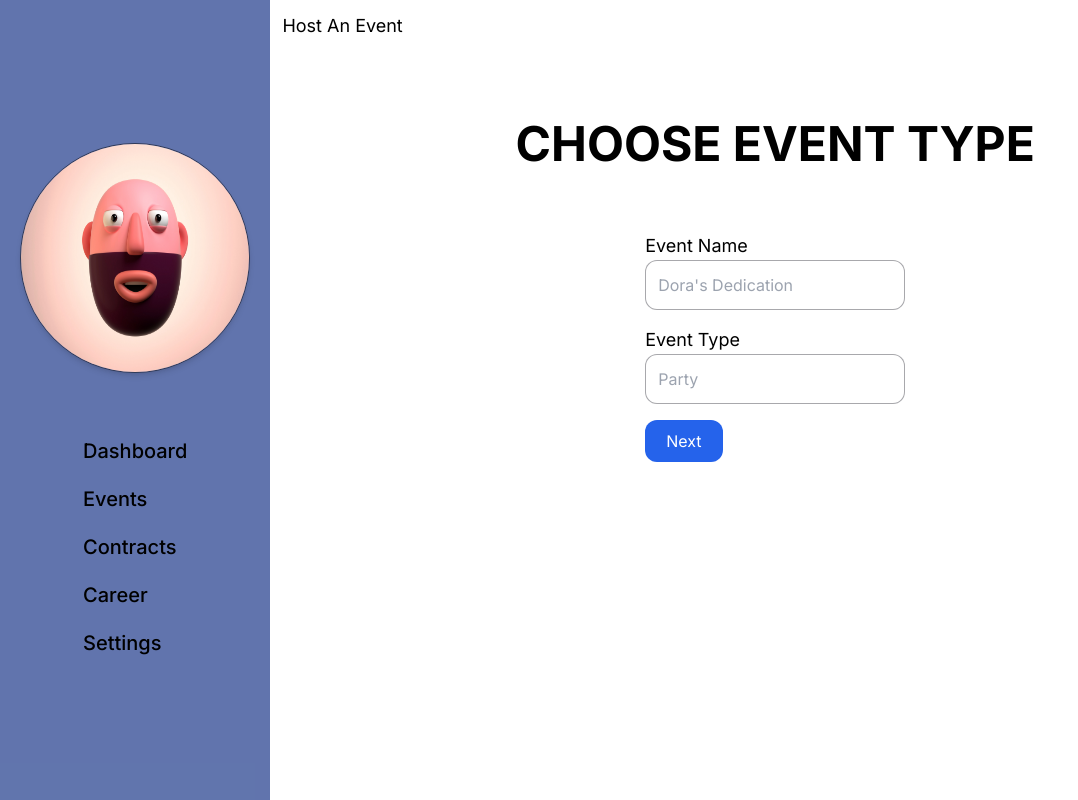
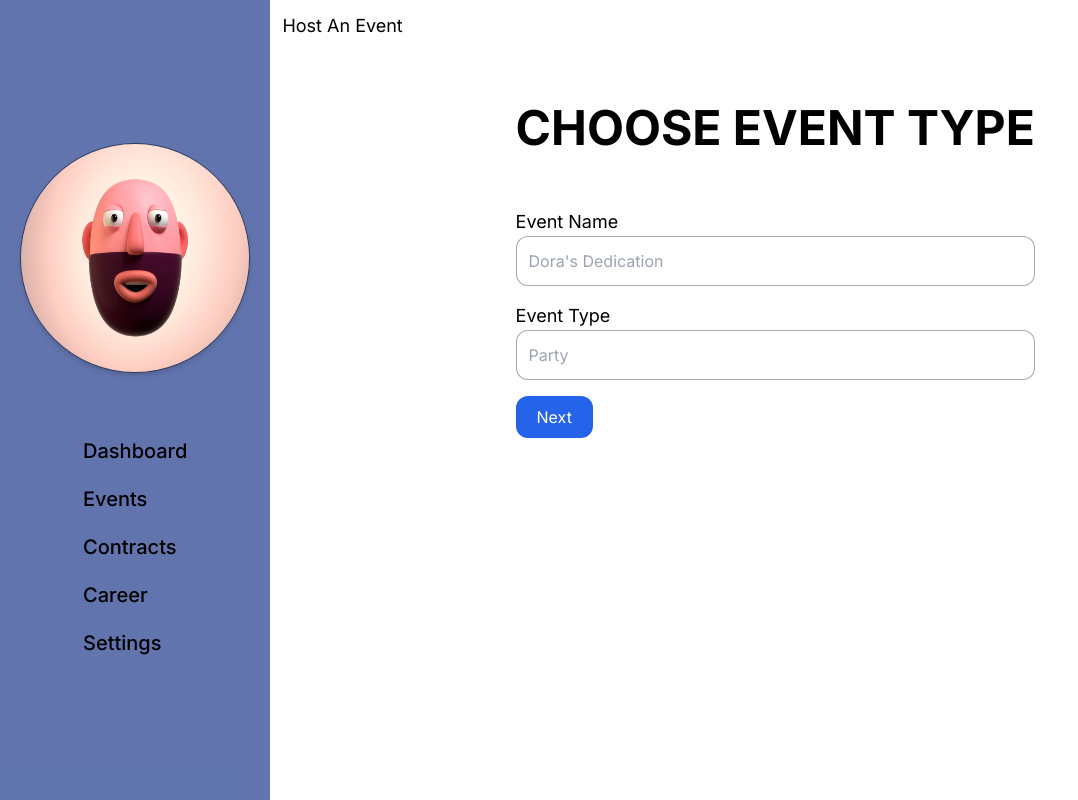
Before and after one commit to mmesomasaint/jointt, a Next.js app: page /dashboard/events/host in a window 1280 px wide. Shown: the whole page, without its empty margins (0-1078 px from the left). Built offline with nearby package versions, Linux system fonts and the light colour scheme; no server answers.

Commit message:
Fix: Make adjustments

```diff
--- a/app/dashboard/events/host/page.tsx
+++ b/app/dashboard/events/host/page.tsx
@@ -10,8 +10,8 @@ export default function Host() {
   return (
     <div className="p-3">
       <Text size="SMALL">Host An Event</Text>
-      <Text size='BOLD' className="text-center mt-20">CHOOSE EVENT TYPE</Text>
-        <div className="flex flex-col gap-4 justify-start items-start w-fit mx-auto mt-16"><label htmlFor='eventtype'>
+        <div className="flex flex-col gap-4 justify-start items-start w-fit mx-auto mt-16">
+      <Text size='BOLD' className="text-center mb-10">CHOOSE EVENT TYPE</Text><label htmlFor='eventtype' className="w-full">
           <Text size="SMALL">Event Name</Text>
           <input
             onChange={(e) => setEventName(e.target.value)}
@@ -21,10 +21,10 @@ export default function Host() {
             id='eventname'
             value={eventname}
             placeholder="Dora's Dedication"
-            className='border border-zinc-600/50 rounded-xl p-3 focus:outline-blue-500/50'
+            className='border border-zinc-600/50 rounded-xl p-3 focus:outline-blue-500/50 w-full'
           />
         </label>
-        <label htmlFor='eventtype'>
+        <label htmlFor='eventtype' className="w-full">
           <Text size="SMALL">Event Type</Text>
           <input
             onChange={(e) => setEventType(e.target.value)}
@@ -34,7 +34,7 @@ export default function Host() {
             id='eventtype'
             value={eventtype}
             placeholder='Party'
-            className='border border-zinc-600/50 rounded-xl p-3 focus:outline-blue-500/50'
+            className='border border-zinc-600/50 rounded-xl p-3 focus:outline-blue-500/50 w-full'
           />
         </label>
         <Button type='button'>Next</Button></div>
```
